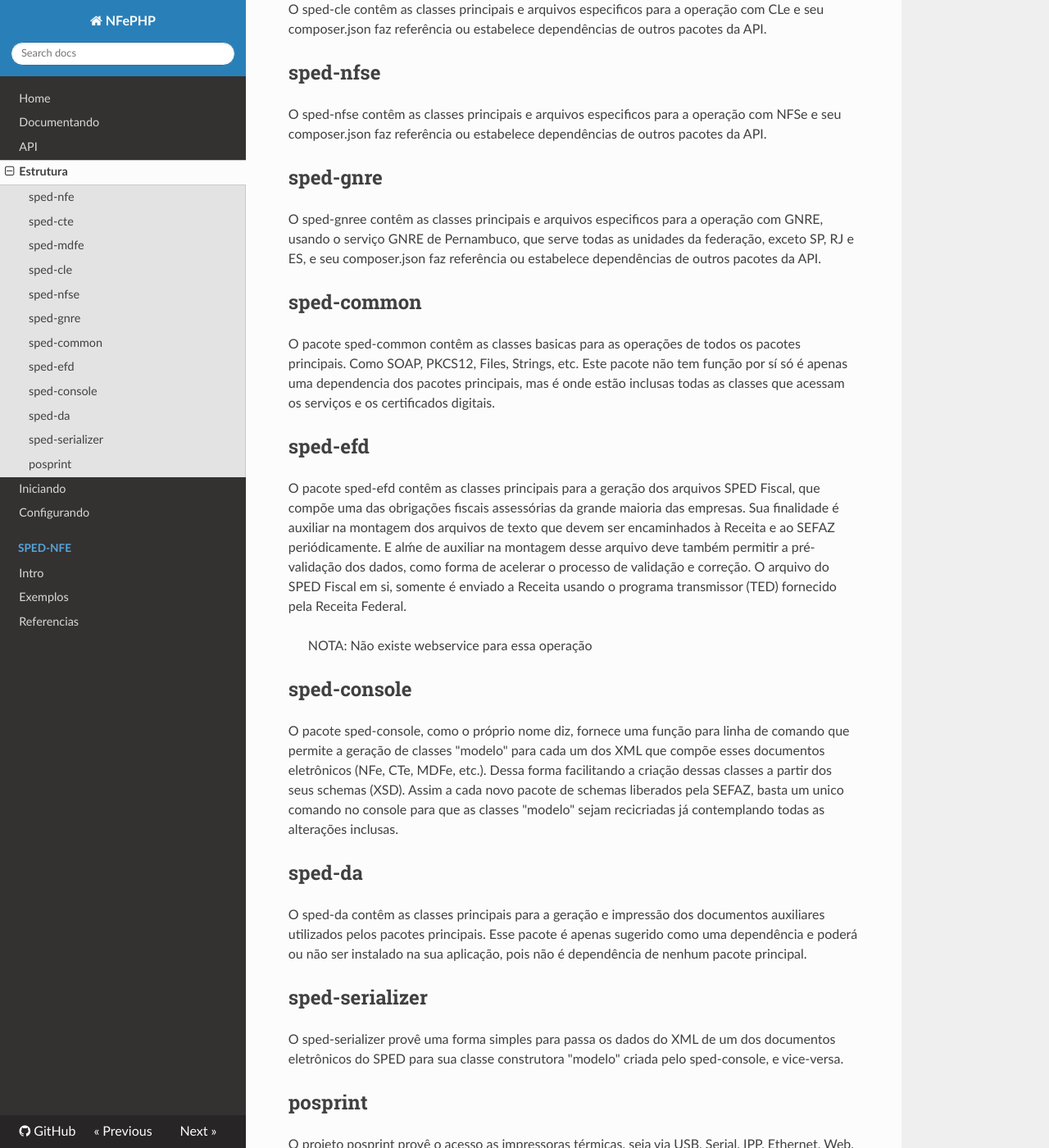
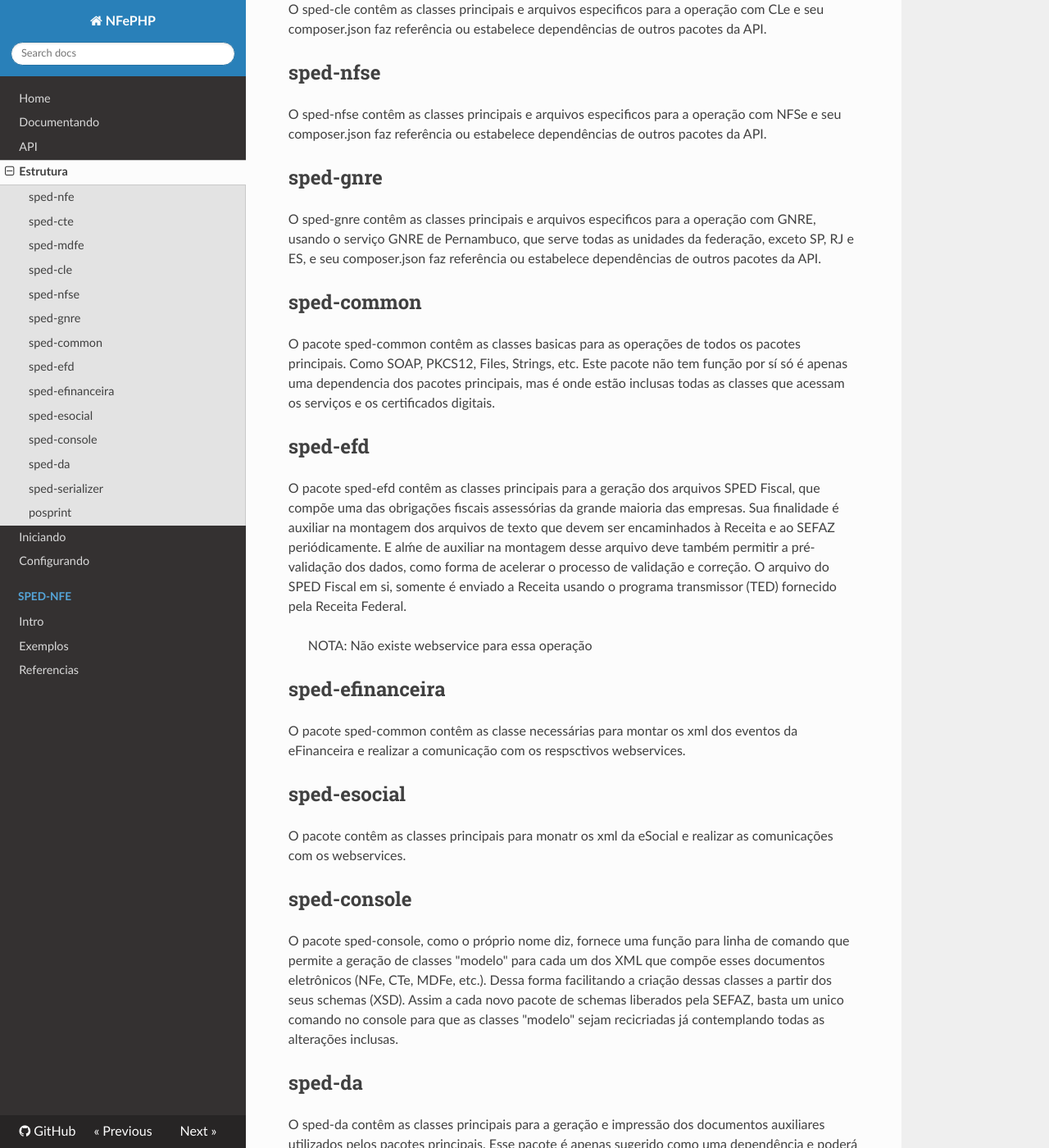
Before and after one commit to nfephp-org/sped-docs, an MkDocs documentation site: the page built from doc/book/estrutura.md, in a window 1280 px wide and 1400 px high, scrolled down 792 px. Shown: the whole window at 82% size. Built offline with MkDocs 1.6.1, drawn with Linux system fonts in a browser that asks for light colours; nearby versions of some CDN libraries; old or Windows-style settings are respelled for this version of MkDocs.

Commit message:
[INC] files

```diff
--- a/doc/book/estrutura.md
+++ b/doc/book/estrutura.md
@@ -27,7 +27,7 @@ O sped-nfse contêm as classes principais e arquivos especificos para a operaç
 
 ## sped-gnre
 
-O sped-gnree contêm as classes principais e arquivos especificos para a operação com GNRE, usando o serviço GNRE de Pernambuco, que serve todas as unidades da federação, exceto SP, RJ e ES, e seu composer.json faz referência ou estabelece dependências de outros pacotes da API.
+O sped-gnre contêm as classes principais e arquivos especificos para a operação com GNRE, usando o serviço GNRE de Pernambuco, que serve todas as unidades da federação, exceto SP, RJ e ES, e seu composer.json faz referência ou estabelece dependências de outros pacotes da API.
 
 ## sped-common
 
@@ -39,6 +39,14 @@ Este pacote não tem função por sí só é apenas uma dependencia dos pacotes
 O pacote sped-efd contêm as classes principais para a geração dos arquivos SPED Fiscal, que compõe uma das obrigações fiscais assessórias da grande maioria das empresas. Sua finalidade é auxiliar na montagem dos arquivos de  texto que devem ser encaminhados à Receita e ao SEFAZ periódicamente. E alḿe de auxiliar na montagem desse arquivo deve também permitir a pré-validação dos dados, como forma de acelerar o processo de validação e correção. O arquivo do SPED Fiscal em si, somente é enviado a Receita usando  o programa transmissor (TED) fornecido pela Receita Federal.
 
 > NOTA: Não existe webservice para essa operação
+
+## sped-efinanceira
+
+O pacote sped-common contêm as classe necessárias para montar os xml dos eventos da eFinanceira e realizar a comunicação com os respsctivos webservices.
+
+## sped-esocial
+
+O pacote contêm as classes principais para monatr os xml da eSocial e realizar as comunicações com os webservices.
 
 ## sped-console
 
--- a/doc/bookdown.json
+++ b/doc/bookdown.json
@@ -9,8 +9,8 @@
     {"Estrutura": "book/estrutura.md"},
     {"Iniciando": "book/iniciando.md"},
     {"Configurando": "book/configurando.md"},
-    "book/nfe/bookdown.json",
-    "book/cte/bookdown.json",
+    {"NFe": "book/nfe/bookdown.json"},
+    {"CTe": "book/cte/bookdown.json"},
     "book/mdfe/bookdown.json",
     "book/cle/bookdown.json",
     "book/efinanceira/bookdown.json",
```
